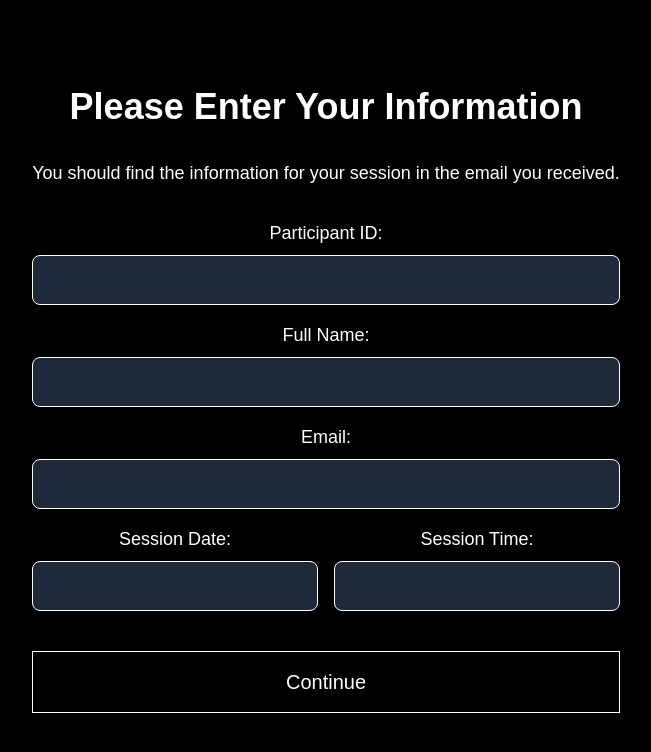
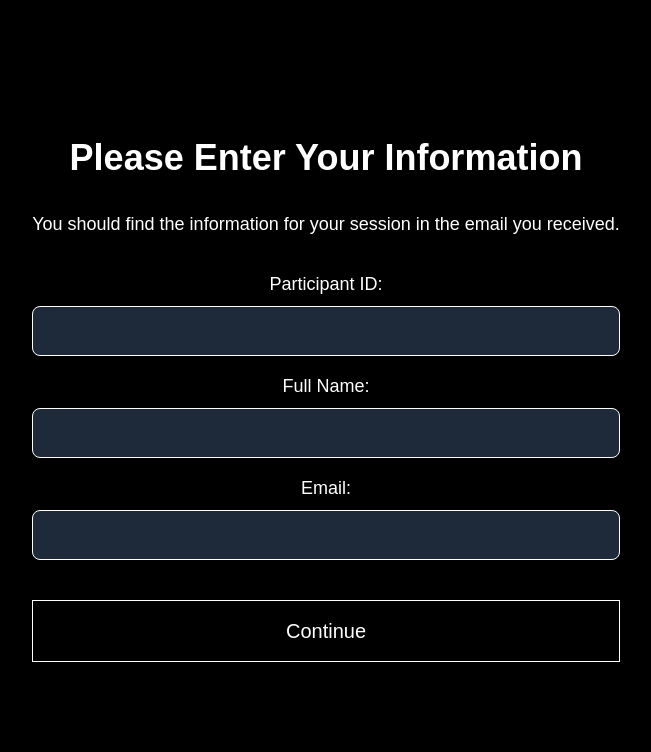
Before and after one commit to suhaas-vaddadi/round-robin-scheduler, a Next.js app: page / in a window 1280 px wide. Shown: the top 752 px of the page, without its empty margins (314-965 px from the left). Built offline with nearby package versions, Linux system fonts and the light colour scheme.

Commit message:
remove session date and time

```diff
--- a/app/api/users/route.ts
+++ b/app/api/users/route.ts
@@ -37,7 +37,7 @@ export async function POST(request: NextRequest) {
     const conn = await pool.getConnection();
     const [result] = await conn.execute(
       `INSERT INTO RoundRobinStudy.Participant (participant_id, full_name, session_state, session_date, session_time, email) VALUES (?, ?, ?, ?, ?, ?) ON DUPLICATE KEY UPDATE full_name = VALUES(full_name), session_date = VALUES(session_date), session_time = VALUES(session_time), email = VALUES(email);`,
-      [body.participantId, body.fullName, 0, body.sessionDate, body.sessionTime, body.email]
+      [body.participantId, body.fullName, 0, null, null, body.email]
     );
     conn.release();
 
--- a/app/components/ParticipantInfo.tsx
+++ b/app/components/ParticipantInfo.tsx
@@ -3,8 +3,6 @@ interface ParticipantFormProps {
   formData: {
     participantId: string;
     fullName: string;
-    sessionTime: string;
-    sessionDate: string;
     email: string;
   };
   onChange: (field: string, value: string) => void;
@@ -70,32 +68,7 @@ function ParticipantForm({
               />
             </div>
           </div>
-          <div className="grid grid-cols-2 gap-4">
-            <div>
-              <label className="block text-white text-lg mb-2">
-                Session Date:
-              </label>
-              <input
-                autoComplete="off"
-                type="text"
-                value={formData.sessionDate}
-                onChange={(e) => onChange("sessionDate", e.target.value)}
-                className="w-full p-3 text-white bg-gray-800 border border-white rounded-lg focus:outline-none focus:border-blue-400"
-              />
-            </div>
-            <div>
-              <label className="block text-white text-lg mb-2">
-                Session Time:
-              </label>
-              <input
-                autoComplete="off"
-                type="text"
-                value={formData.sessionTime}
-                onChange={(e) => onChange("sessionTime", e.target.value)}
-                className="w-full p-3 text-white bg-gray-800 border border-white rounded-lg focus:outline-none focus:border-blue-400"
-              />
-            </div>
-          </div>
+
 
           <button
             onClick={onSubmit}
--- a/app/page.tsx
+++ b/app/page.tsx
@@ -10,8 +10,6 @@ export default function Home() {
   const [formData, setFormData] = useState({
     participantId: "",
     fullName: "",
-    sessionTime: "",
-    sessionDate: "",
     email: "",
   });
   const [isSubmitting, setIsSubmitting] = useState<boolean>(false);
--- a/app/solo/SoloTaskMain.tsx
+++ b/app/solo/SoloTaskMain.tsx
@@ -81,8 +81,6 @@ interface ClassificationTaskMainProps {
   formData: {
     participantId: string;
     fullName: string;
-    sessionTime: string;
-    sessionDate: string;
     email: string;
   };
   csvFilePath: string;
```
